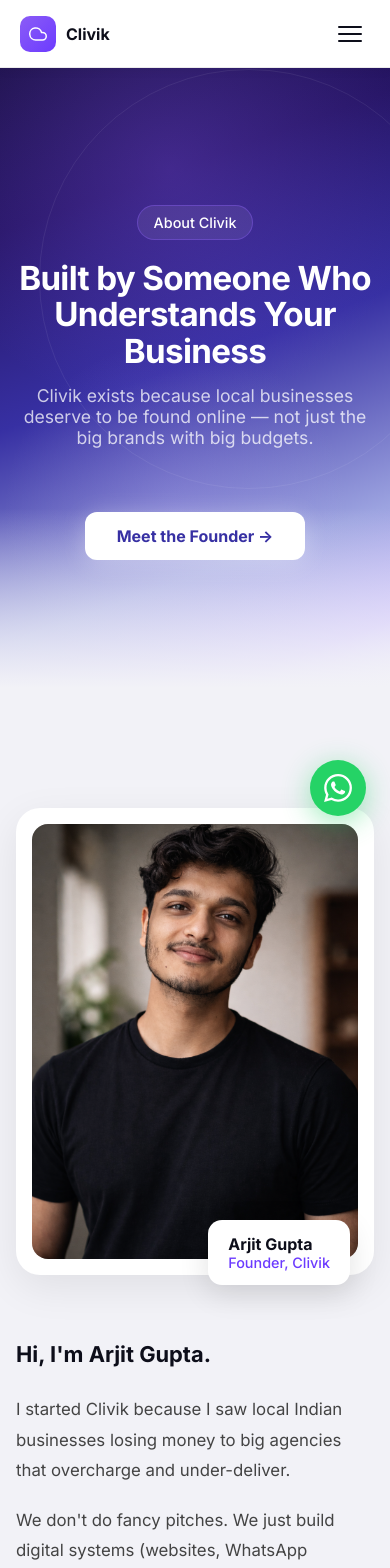
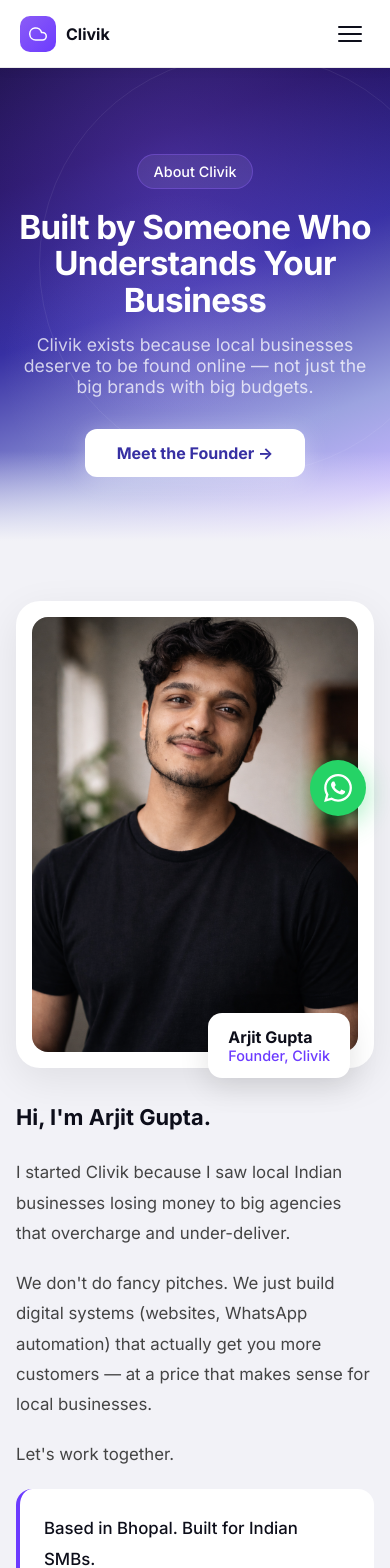
Before and after one commit to Arjitg2/skyris-website, a Next.js app: page /about in a window 390 px wide. Shown: the top 1568 px of the page. Built offline with nearby package versions, Linux system fonts and the light colour scheme.

Commit message:
feat: improve mobile spacing, reduce page headers, fix homepage service headline wrap, and limit about paragraph width

```diff
--- a/app/about/page.tsx
+++ b/app/about/page.tsx
@@ -22,7 +22,7 @@
       {/* Hero — matches home page gradient */}
       <section style={{
         background: "linear-gradient(160deg, #1a1040 0%, #261565 28%, #3730a3 52%, #9ca3e0 78%, #c4b5fd 92%, #ede9ff 100%)",
-        paddingTop: 205, paddingBottom: 128,
+        paddingTop: "var(--subpage-hero-pt, 205px)", paddingBottom: 64,
         paddingLeft: "clamp(20px,6vw,120px)", paddingRight: "clamp(20px,6vw,120px)",
         textAlign: "center",
         position: "relative",
@@ -44,7 +44,7 @@
             Clivik exists because local businesses deserve to be found online — not just the big brands with big budgets.
           </p>
           <Link href="/contact" style={{
-            display: "inline-block", marginTop: 64, padding: "14px 32px", borderRadius: 12,
+            display: "inline-block", marginTop: 32, padding: "14px 32px", borderRadius: 12,
             background: "#fff", color: "#3730a3", textDecoration: "none",
             fontSize: "1em", fontWeight: 700, position: "relative", zIndex: 10,
             boxShadow: "0 4px 24px rgba(255,255,255,0.3)",
@@ -58,12 +58,12 @@
         </div>
 
         {/* Bottom fade */}
-        <div style={{ position: "absolute", bottom: 0, left: 0, right: 0, height: 180, background: "linear-gradient(to bottom, transparent 0%, #f2f2f7 100%)", pointerEvents: "none", zIndex: 0 }} />
+        <div style={{ position: "absolute", bottom: 0, left: 0, right: 0, height: 90, background: "linear-gradient(to bottom, transparent 0%, #f2f2f7 100%)", pointerEvents: "none", zIndex: 0 }} />
       </section>
 
       {/* Founder Section */}
-      <section style={{ background: "#f2f2f7", padding: "120px clamp(20px,6vw,120px) 240px" }}>
-        <div style={{ maxWidth: 1280, margin: "0 auto", display: "grid", gridTemplateColumns: "repeat(auto-fit,minmax(300px,1fr))", gap: 60, alignItems: "center" }}>
+      <section style={{ background: "#f2f2f7", padding: "60px clamp(20px,6vw,120px) 120px" }}>
+        <div style={{ maxWidth: 1280, margin: "0 auto", display: "grid", gridTemplateColumns: "repeat(auto-fit,minmax(300px,1fr))", gap: 30, alignItems: "center" }}>
           {/* Photo */}
           <div style={{ background: "#fff", borderRadius: 24, padding: 16, boxShadow: "0 12px 40px rgba(0,0,0,0.08)", position: "relative" }}>
             <div style={{ position: "relative", width: "100%", aspectRatio: "3/4", borderRadius: 16, overflow: "hidden", background: "#e0e0e0", minHeight: 320 }}>
--- a/app/components/About.tsx
+++ b/app/components/About.tsx
@@ -55,7 +55,7 @@
           </div>
 
           {/* Right/Bottom Text Content */}
-          <div style={{ display: "flex", flexDirection: "column", gap: 24, fontSize: "1.15em", color: "#444", lineHeight: 1.8, flex: "1 1 50%" }}>
+          <div style={{ display: "flex", flexDirection: "column", gap: 24, fontSize: "1.15em", color: "#444", lineHeight: 1.8, flex: "1 1 50%", maxWidth: "var(--about-text-max-width, 100%)" }}>
             <p style={{ fontWeight: 600, color: "#0d0e1a", fontSize: "1.25em" }}>
               Hi, I am Arjit Gupta — founder of Clivik.
             </p>
--- a/app/contact/page.tsx
+++ b/app/contact/page.tsx
@@ -69,7 +69,7 @@
       {/* Hero — matches home page gradient */}
       <section style={{
         background: "linear-gradient(160deg, #1a1040 0%, #261565 28%, #3730a3 52%, #9ca3e0 78%, #c4b5fd 92%, #ede9ff 100%)",
-        paddingTop: 205, paddingBottom: 160,
+        paddingTop: "var(--subpage-hero-pt, 205px)", paddingBottom: 80,
         paddingLeft: "clamp(20px,6vw,120px)", paddingRight: "clamp(20px,6vw,120px)",
         textAlign: "center",
         position: "relative",
@@ -93,11 +93,11 @@
         </div>
 
         {/* Bottom fade */}
-        <div style={{ position: "absolute", bottom: 0, left: 0, right: 0, height: 180, background: "linear-gradient(to bottom, transparent 0%, #f2f2f7 100%)", pointerEvents: "none", zIndex: 0 }} />
+        <div style={{ position: "absolute", bottom: 0, left: 0, right: 0, height: 90, background: "linear-gradient(to bottom, transparent 0%, #f2f2f7 100%)", pointerEvents: "none", zIndex: 0 }} />
       </section>
 
       {/* Contact Section */}
-      <section style={{ background: "#f2f2f7", padding: "72px clamp(20px,6vw,120px)" }}>
+      <section style={{ background: "#f2f2f7", padding: "36px clamp(20px,6vw,120px)" }}>
         <div style={{ maxWidth: 1280, margin: "0 auto", display: "grid", gridTemplateColumns: "repeat(auto-fit, minmax(300px, 1fr))", gap: 48, alignItems: "start" }}>
 
           {/* Left: Info */}
--- a/app/globals.css
+++ b/app/globals.css
@@ -116,6 +116,8 @@
   --sec-py: 192px;
   --title-size: 4.6em;
   --title-max-width: 70%;
+  --subpage-hero-pt: 205px;
+  --about-text-max-width: 60%;
 
   --grid-2: 1fr 1fr;
   --grid-3: repeat(3, 1fr);
@@ -186,6 +188,8 @@
     --sec-py: 128px; /* Increased padding between sections */
     --title-size: 3.3em;
     --title-max-width: 100%;
+    --subpage-hero-pt: 154px;
+    --about-text-max-width: 100%;
 
     --grid-2: 1fr;
     --grid-3: 1fr;
--- a/app/portfolio/page.tsx
+++ b/app/portfolio/page.tsx
@@ -56,7 +56,7 @@
       {/* Hero — matches home page gradient */}
       <section style={{
         background: "linear-gradient(160deg, #1a1040 0%, #261565 28%, #3730a3 52%, #9ca3e0 78%, #c4b5fd 92%, #ede9ff 100%)",
-        paddingTop: 205,
+        paddingTop: "var(--subpage-hero-pt, 205px)",
         paddingBottom: 16,
         paddingLeft: "clamp(20px, 6vw, 120px)",
         paddingRight: "clamp(20px, 6vw, 120px)",
--- a/app/pricing/page.tsx
+++ b/app/pricing/page.tsx
@@ -77,7 +77,7 @@
       {/* Hero — matches home page gradient */}
       <section style={{
         background: "linear-gradient(160deg, #1a1040 0%, #261565 28%, #3730a3 52%, #9ca3e0 78%, #c4b5fd 92%, #ede9ff 100%)",
-        paddingTop: 205,
+        paddingTop: "var(--subpage-hero-pt, 205px)",
         paddingBottom: 32,
         paddingLeft: "clamp(20px,6vw,120px)",
         paddingRight: "clamp(20px,6vw,120px)",
--- a/app/privacy-policy/page.tsx
+++ b/app/privacy-policy/page.tsx
@@ -143,7 +143,7 @@
       {/* Hero Banner */}
       <section style={{
         background: "linear-gradient(160deg, #1a1040 0%, #261565 28%, #3730a3 52%, #9ca3e0 78%, #c4b5fd 92%, #ede9ff 100%)",
-        paddingTop: 205,
+        paddingTop: "var(--subpage-hero-pt, 205px)",
         paddingBottom: 64,
         paddingLeft: "var(--sec-px)",
         paddingRight: "var(--sec-px)",
--- a/app/services/page.tsx
+++ b/app/services/page.tsx
@@ -90,7 +90,7 @@
       {/* Hero — matches home page gradient exactly */}
       <section style={{
         background: "linear-gradient(160deg, #1a1040 0%, #261565 28%, #3730a3 52%, #9ca3e0 78%, #c4b5fd 92%, #ede9ff 100%)",
-        paddingTop: 205,
+        paddingTop: "var(--subpage-hero-pt, 205px)",
         paddingBottom: 16,
         paddingLeft: "clamp(20px, 6vw, 120px)",
         paddingRight: "clamp(20px, 6vw, 120px)",
--- a/app/terms-of-service/page.tsx
+++ b/app/terms-of-service/page.tsx
@@ -105,7 +105,7 @@
       {/* Hero Banner */}
       <section style={{
         background: "linear-gradient(160deg, #1a1040 0%, #261565 28%, #3730a3 52%, #9ca3e0 78%, #c4b5fd 92%, #ede9ff 100%)",
-        paddingTop: 205,
+        paddingTop: "var(--subpage-hero-pt, 205px)",
         paddingBottom: 64,
         paddingLeft: "var(--sec-px)",
         paddingRight: "var(--sec-px)",
```
Also changed, not shown: app/components/WhyWebsite.tsx (+5 -3 lines).
